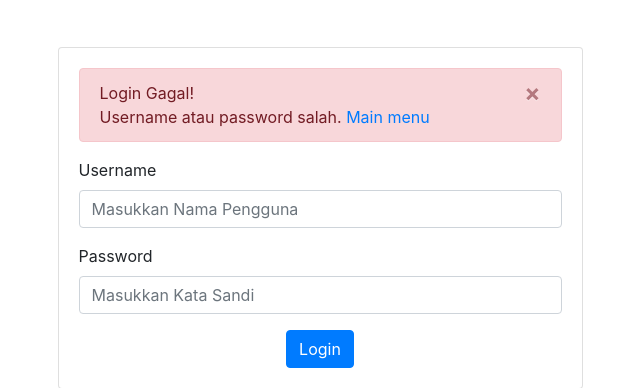
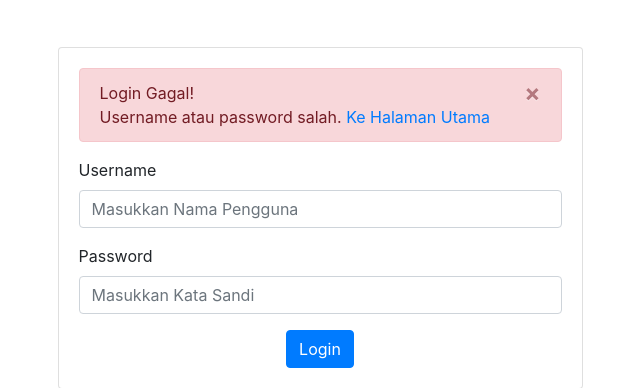
Before and after one commit to adjiekrazz/uas_pegawai, a PHP site: page /login/index.php?pesan=gagal in a window 1280 px wide. Shown: the part 182-570 px from the top of the page, without its empty margins (320-960 px from the left). Run offline with PHP 8.4, Linux system fonts and the light colour scheme; a user stored in the database is signed in.

Commit message:
change notification message at login

```diff
--- a/login/index.php
+++ b/login/index.php
@@ -23,7 +23,7 @@
                                     case 'gagal':
                                         echo "
                                             <div class='alert alert-danger alert-dismissible' role='alert'>
-                                                Login Gagal! <br> Username atau password salah. <a href=../index.php>Main menu</a>
+                                                Login Gagal! <br> Username atau password salah. <a href=../index.php>Ke Halaman Utama</a>
                                                 <button type='button' class='close' data-dismiss='alert' aria-label='Close'>
                                                     <span aria-hidden='true'>&times;</span>
                                                 </button>
@@ -32,7 +32,7 @@
                                     case 'logout':
                                         echo "
                                             <div class='alert alert-success alert-dismissible' role='alert'>
-                                                Anda berhasil logout!. <a href=../index.php>Main menu</a>
+                                                Anda berhasil logout!. <a href=../index.php>Ke Halaman Utama</a>
                                                 <button type='button' class='close' data-dismiss='alert' aria-label='Close'>
                                                     <span aria-hidden='true'>&times;</span>
                                                 </button>
```
